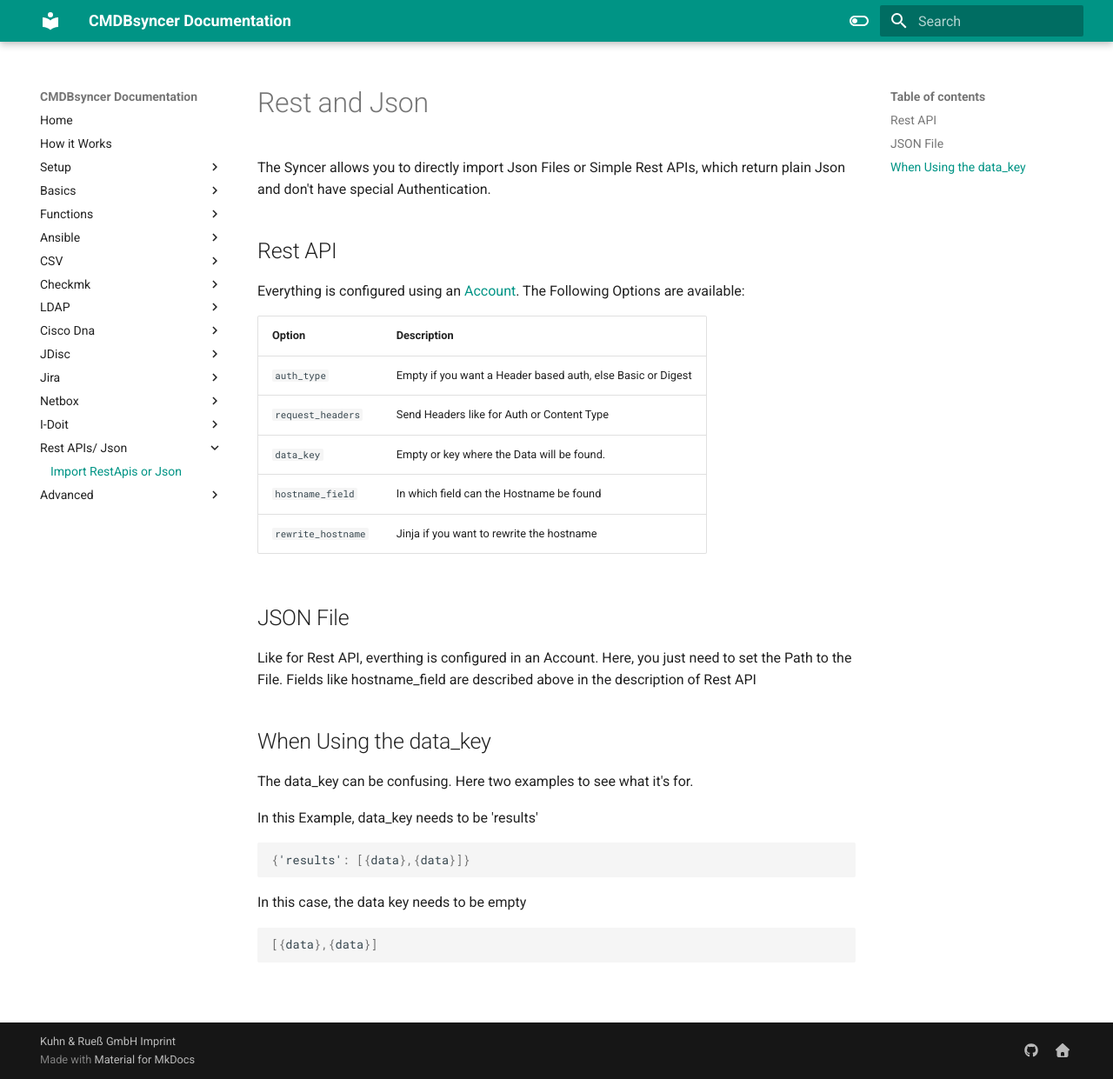
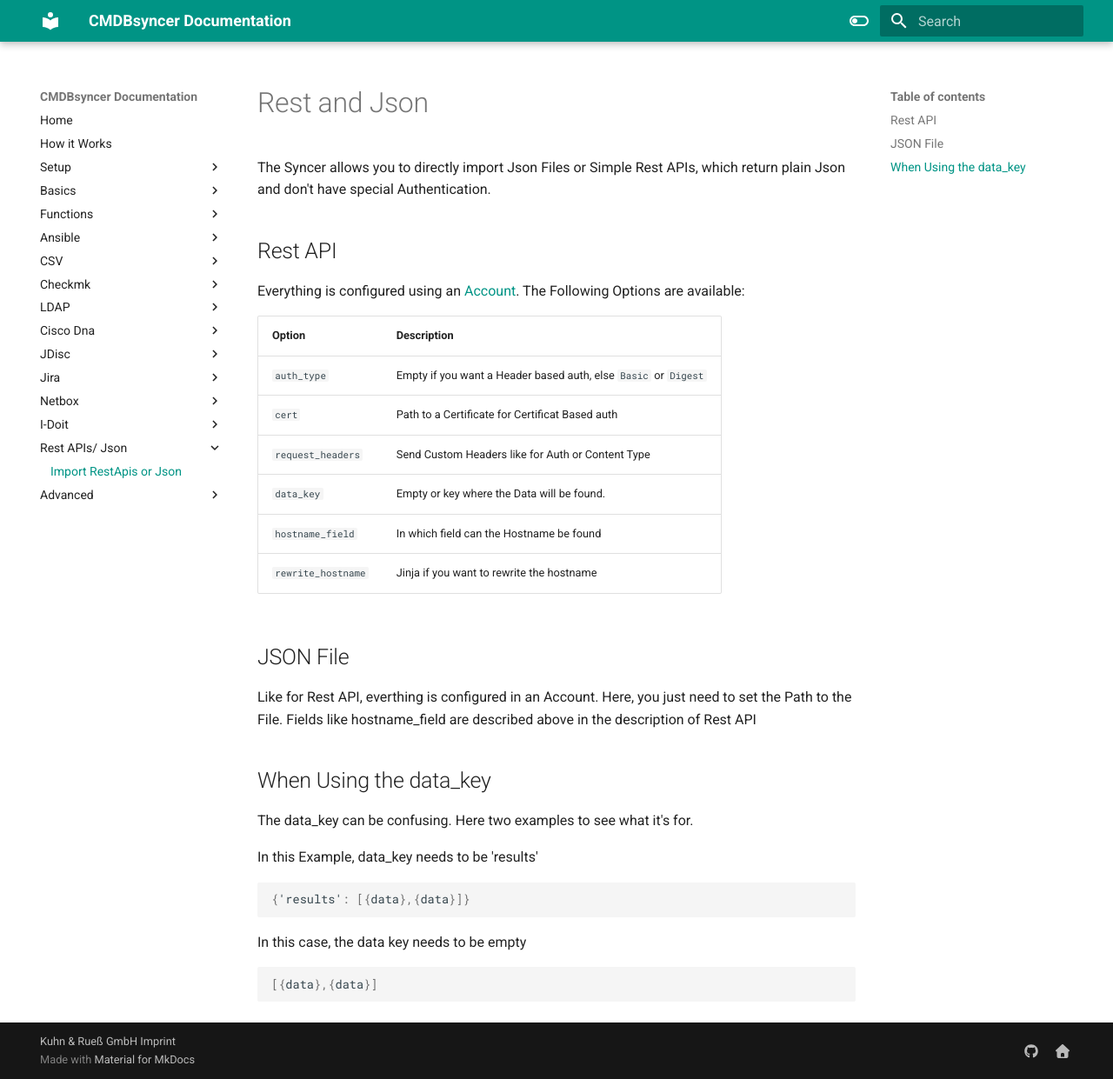
Before and after one commit to kuhn-ruess/cmdbsyncer-docs, an MkDocs documentation site: the page built from docs/rest_json/index.md, in a window 1280 px wide and 1241 px high. Shown: the whole window at 87% size. Built offline with MkDocs 1.6.1 and Material for MkDocs 9.7.7, drawn with Linux system fonts in a browser that asks for light colours.

Commit message:
Updated Docu

```diff
--- a/docs/rest_json/index.md
+++ b/docs/rest_json/index.md
@@ -6,13 +6,14 @@ The Syncer allows you to directly import Json Files or Simple Rest APIs, which r
 ## Rest API
 Everything is configured using an [Account](/basics/account/). The Following Options are available:
 
-| Option             | Description                                                 |
-| ------------------ | ----------------------------------------------------------- |
-| `auth_type`        | Empty if you want a Header based auth, else Basic or Digest |
-| `request_headers`  | Send Headers like for Auth or Content Type                  |
-| `data_key`         | Empty or key where the Data will be found.                  |
-| `hostname_field`   | In which field can the Hostname be found                    |
-| `rewrite_hostname` | Jinja if you want to rewrite the hostname                   |
+| Option             | Description                                                     |
+| ------------------ | --------------------------------------------------------------- |
+| `auth_type`        | Empty if you want a Header based auth, else `Basic` or `Digest` |
+| `cert`             | Path to a Certificate for Certificat Based auth                 |
+| `request_headers`  | Send Custom Headers like for Auth or Content Type               |
+| `data_key`         | Empty or key where the Data will be found.                      |
+| `hostname_field`   | In which field can the Hostname be found                        |
+| `rewrite_hostname` | Jinja if you want to rewrite the hostname                       |
 
 
 
```
